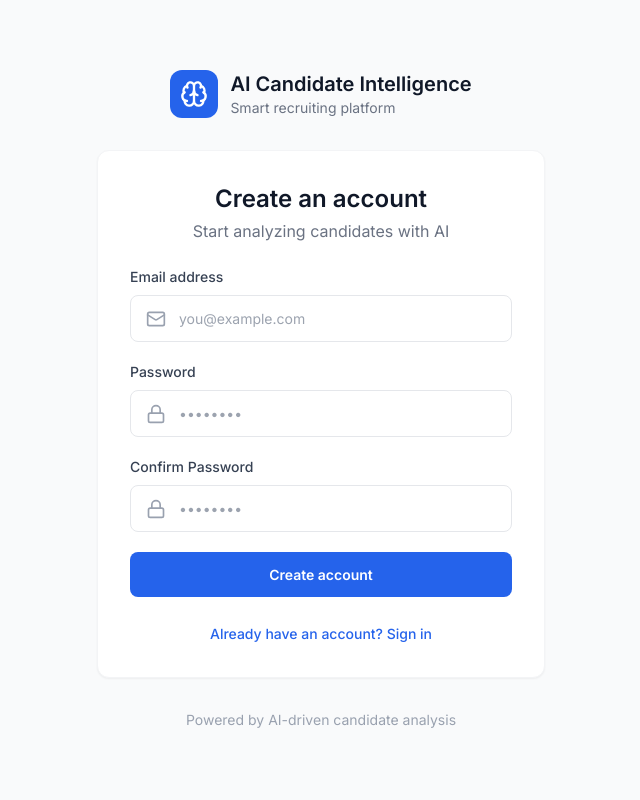
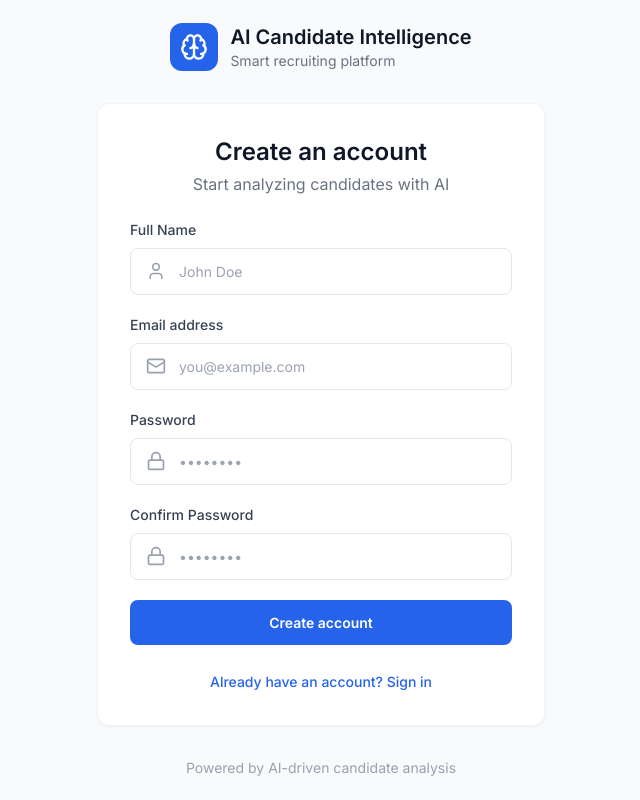
Before and after one commit to naveen3019-max/HR_recuit, a React (Vite) app in the folder frontend/: page / in a window 1280 px wide. Both pictures are taken after a click on the button "Don't have an account? Sign up". Shown: the whole page, without its empty margins (319-959 px from the left). Built offline with nearby package versions, Linux system fonts and the light colour scheme; no server answers.

Commit message:
fix: register sends correct payload with name field

```diff
--- a/frontend/src/pages/Login.jsx
+++ b/frontend/src/pages/Login.jsx
@@ -1,5 +1,5 @@
 import { useState } from "react";
-import { Mail, Lock, Brain, Loader2, AlertCircle } from "lucide-react";
+import { Mail, Lock, Brain, Loader2, AlertCircle, User } from "lucide-react";
 import { useAuth } from "../context/AuthContext";
 
 const Login = () => {
@@ -9,6 +9,7 @@ const Login = () => {
   const [error, setError] = useState(null);
 
   const [formData, setFormData] = useState({
+    name: "",
     email: "",
     password: "",
     confirmPassword: "",
@@ -30,7 +31,7 @@ const Login = () => {
         if (formData.password !== formData.confirmPassword) {
           throw new Error("Passwords do not match");
         }
-        await register(formData.email, formData.password);
+        await register({ name: formData.name, email: formData.email, password: formData.password });
       } else {
         await login(formData.email, formData.password);
       }
@@ -76,6 +77,29 @@ const Login = () => {
               <div className="flex items-center gap-3 p-4 rounded-lg bg-red-50 text-red-700">
                 <AlertCircle className="w-5 h-5 shrink-0" />
                 <p className="text-sm">{error}</p>
+              </div>
+            )}
+
+            {/* Name (Sign Up only) */}
+            {isSignUp && (
+              <div>
+                <label className="block text-sm font-medium text-gray-700 mb-2">
+                  Full Name
+                </label>
+                <div className="relative">
+                  <div className="absolute inset-y-0 left-0 pl-4 flex items-center pointer-events-none">
+                    <User className="w-5 h-5 text-gray-400" />
+                  </div>
+                  <input
+                    type="text"
+                    name="name"
+                    value={formData.name}
+                    onChange={handleChange}
+                    placeholder="John Doe"
+                    className="input-field pl-12"
+                    required
+                  />
+                </div>
               </div>
             )}
 
```
